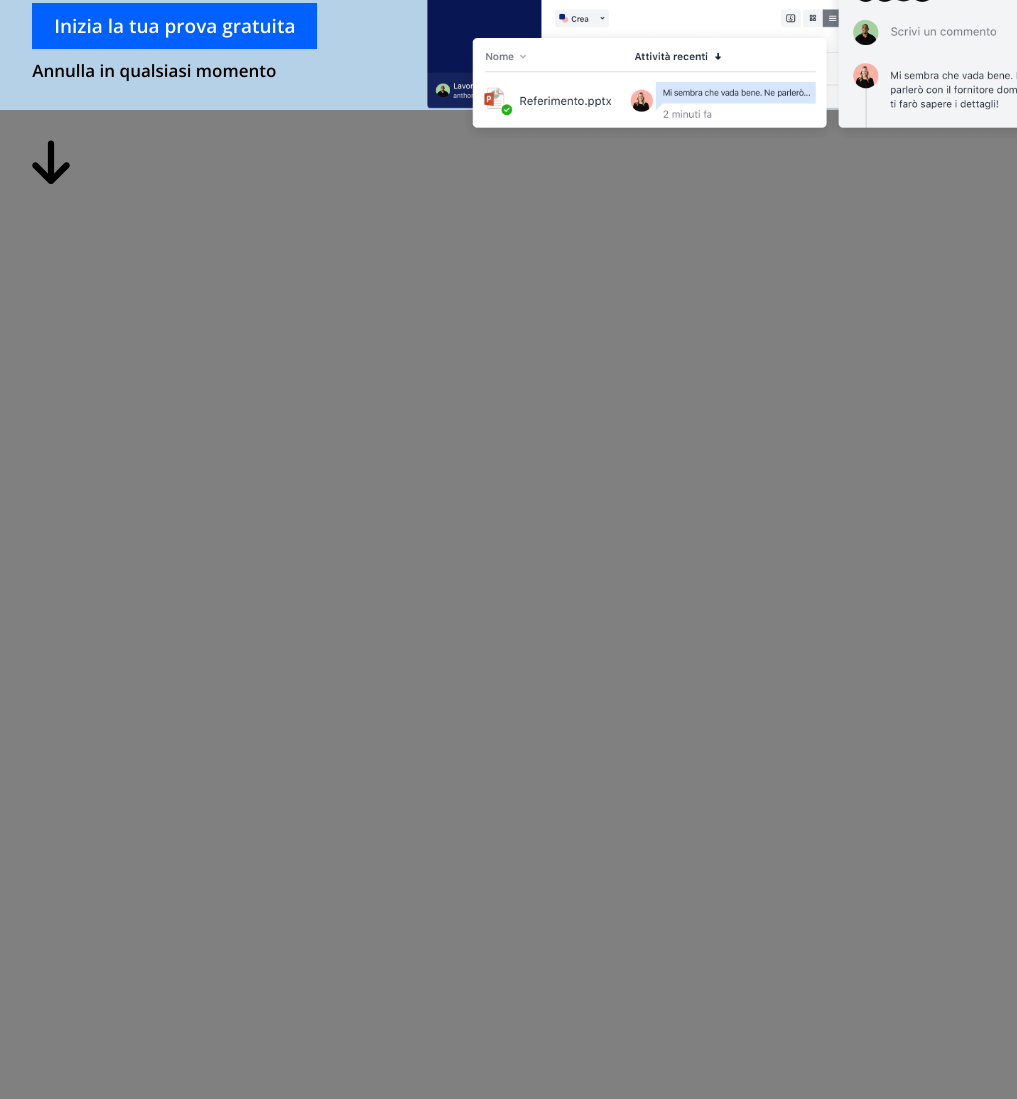
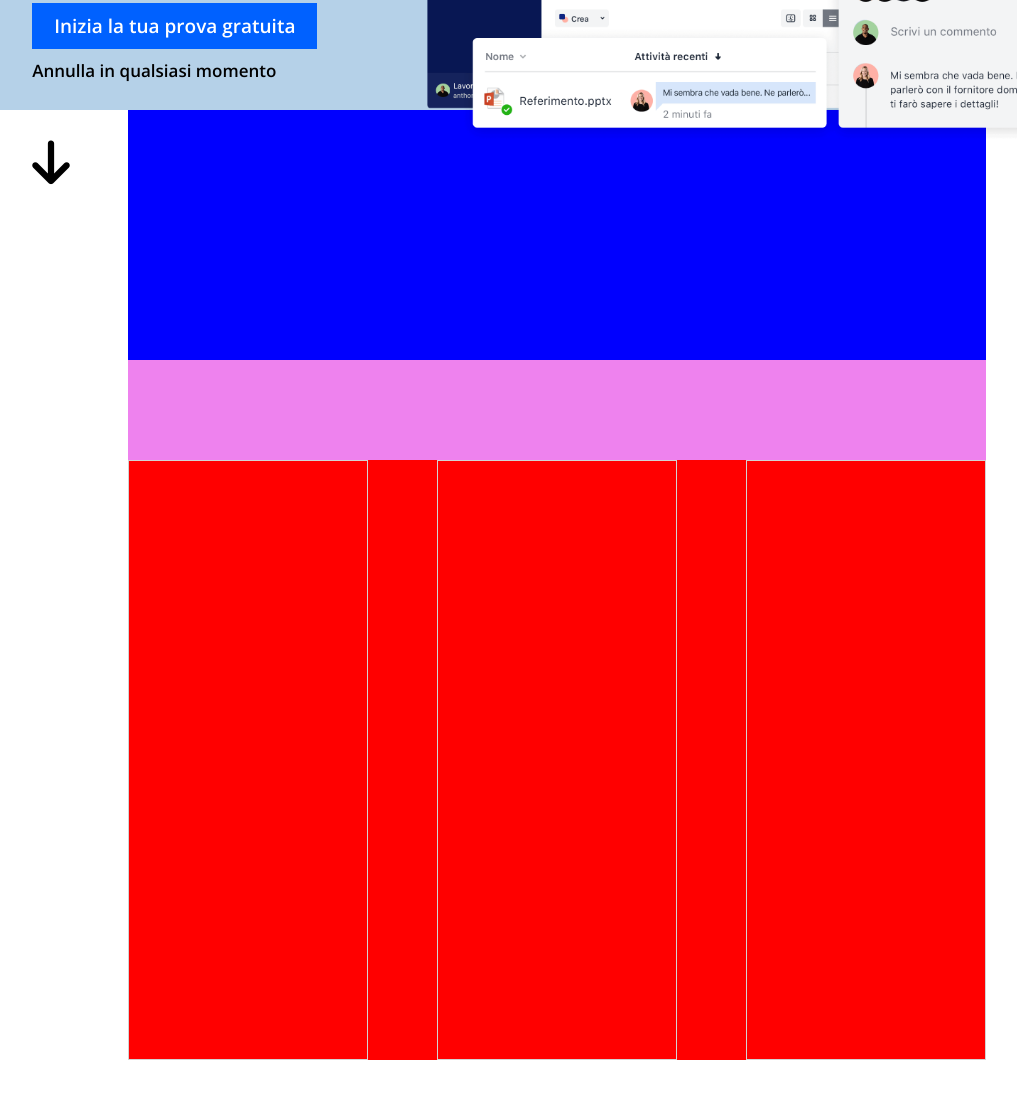
Before and after one commit to FilippoR00/htmlcss-dropbox, a plain HTML site: page index.html in a window 1280 px wide. Shown: the part 860-1959 px from the top of the page, without its empty margins (83-1100 px from the left). Drawn offline with nearby package versions, Linux system fonts and the light colour scheme.

Commit message:
top-main layout

```diff
--- a/css/style.css
+++ b/css/style.css
@@ -6,12 +6,18 @@
 
 body{
     font-family: 'Open Sans', Arial;
+    background-color: white;
 }
 
 .clearfix::after{
     content: "";
     display: table;
     clear: both;
+}
+
+.container{
+    width: 67%;
+    margin: auto;
 }
 
 /* header  */
@@ -169,8 +175,32 @@ header .inizia a:hover{
     margin-top: 35px;
 }
 
+/* main  */
+.plans{
+    width: 100%;
+}
 
-/* main  */
+.plans-row{
+    width: 100%;
+}
+
+.center{
+    margin: 0px 8%;
+}
+
+main h1{
+    width: 100%;
+}
+
+main .column{
+    float: left;
+    width: 28%;
+    height: 600px;
+    border: 1px solid lightgray;
+}
+
+
+
 
 /* footer  */
 
@@ -202,6 +232,19 @@ header .inizia a:hover{
 } */
 
 body.debug{
-    background-color: grey;
     height: 2000px;
 }
+
+.container{
+    background-color: rgb(255, 0, 0);
+}
+
+.debug main h1{
+    height: 250px;
+    background-color: blue;
+}
+
+.debug main .payment-type{
+    height: 100px;
+    background-color: violet;
+}
--- a/index.html
+++ b/index.html
@@ -68,7 +68,16 @@
     <main>
         <div class="container">
             <section class="plans">
-
+                <h1></h1>
+                <div class="payment-type">
+                    <span class="fake-checkbox checked"></span><span></span>
+                    <span class="fake-checkbox unchecked"></span><span></span>
+                </div>
+                <div class="plans-row clearfix">
+                    <div class="column side professional"></div>
+                    <div class="column center standard"></div>
+                    <div class="column side advanced"></div>
+                </div>
             </section>
         </div>
     </main>
```
